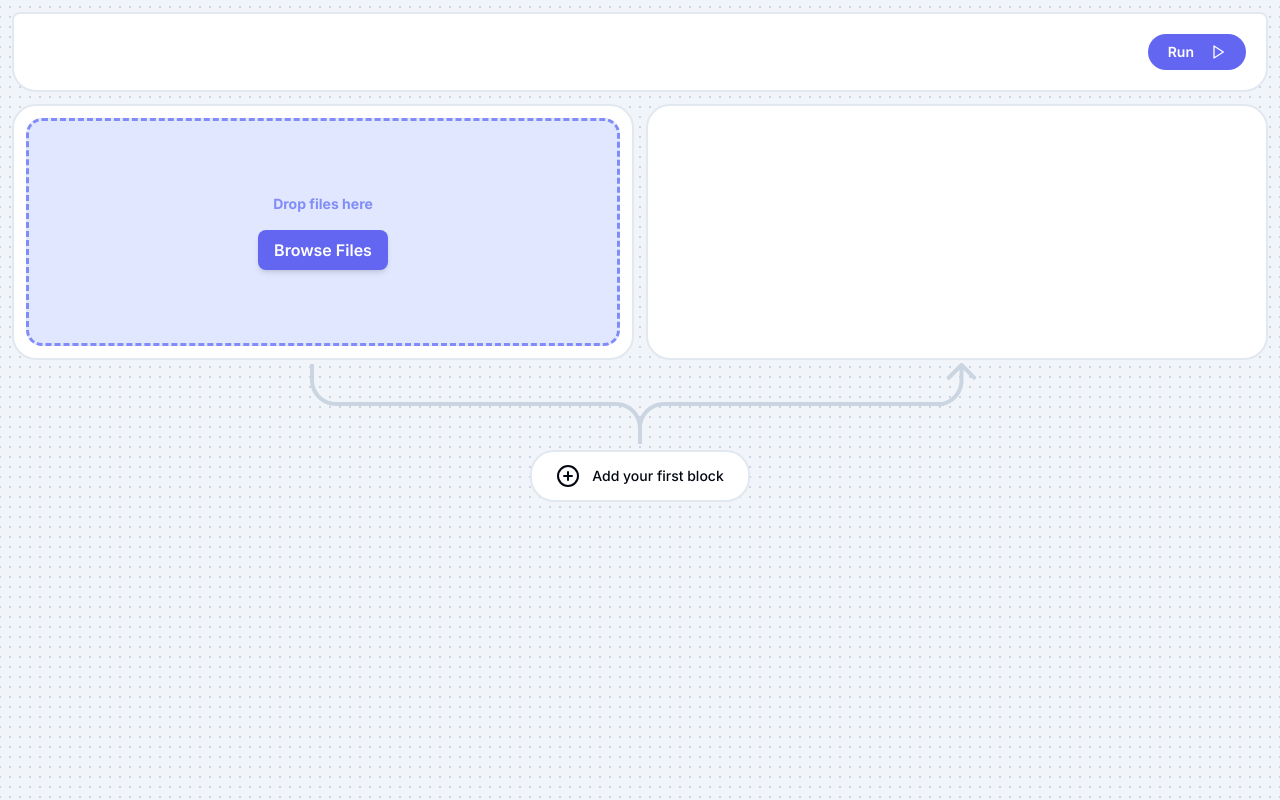
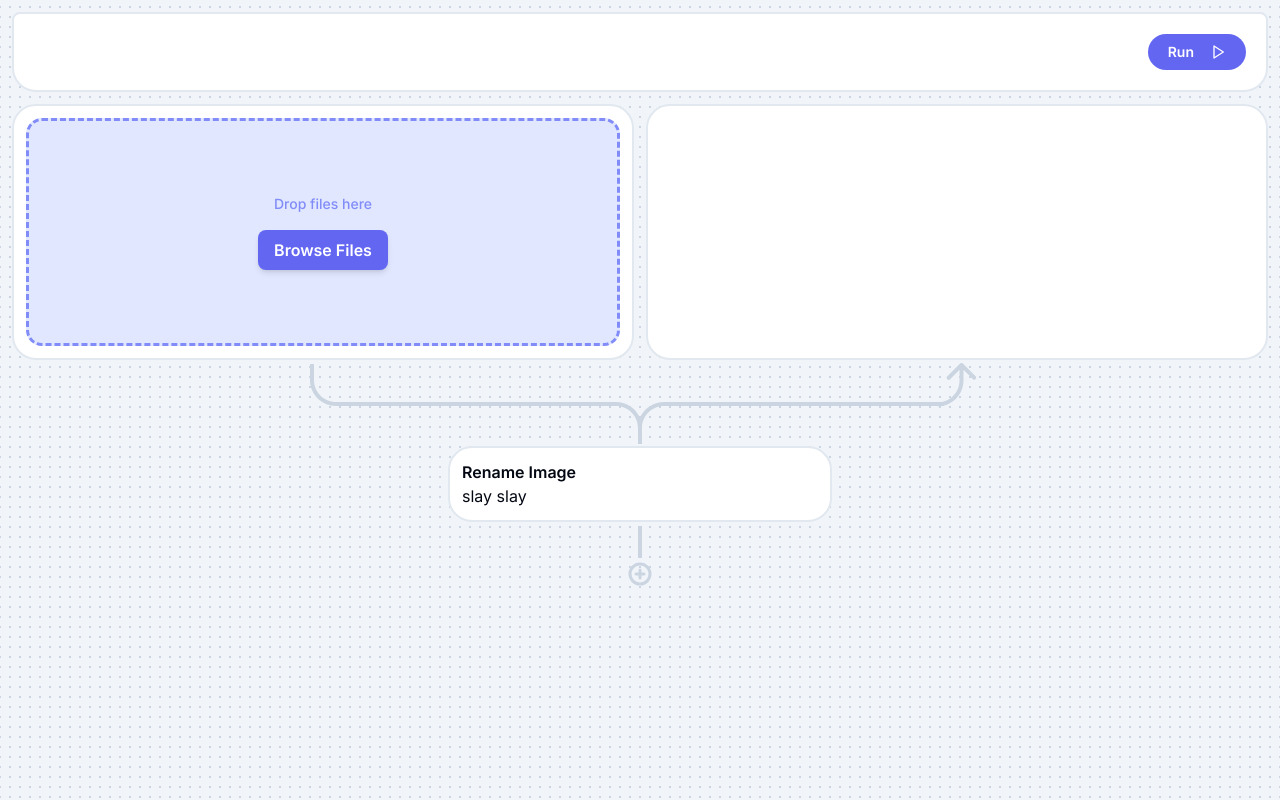
Before and after one commit to Ryanjso/image-blocks, a React (Vite) app: page / in a window 1280 px wide. Built offline with nearby package versions, Linux system fonts and the light colour scheme.

Commit message:
can display local images

```diff
--- a/src/preload/index.d.ts
+++ b/src/preload/index.d.ts
@@ -3,6 +3,8 @@ import { ElectronAPI } from '@electron-toolkit/preload'
 declare global {
   interface Window {
     electron: ElectronAPI
-    api: unknown
+    api: {
+      renameFile: (oldPath: string, newName: string) => Promise<{ error?: string } | string>
+    }
   }
 }
--- a/src/preload/index.ts
+++ b/src/preload/index.ts
@@ -1,8 +1,11 @@
-import { contextBridge } from 'electron'
+import { contextBridge, ipcRenderer } from 'electron'
 import { electronAPI } from '@electron-toolkit/preload'
 
 // Custom APIs for renderer
-const api = {}
+const api = {
+  renameFile: (oldPath: string, newName: string) =>
+    ipcRenderer.invoke('rename-file', oldPath, newName)
+}
 
 // Use `contextBridge` APIs to expose Electron APIs to
 // renderer only if context isolation is enabled, otherwise
--- a/src/renderer/index.html
+++ b/src/renderer/index.html
@@ -6,7 +6,7 @@
     <!-- https://developer.mozilla.org/en-US/docs/Web/HTTP/CSP -->
     <meta
       http-equiv="Content-Security-Policy"
-      content="default-src 'self'; script-src 'self'; style-src 'self' 'unsafe-inline'; img-src 'self' data:"
+      content="default-src 'self'; script-src 'self'; style-src 'self' 'unsafe-inline'; img-src 'self' data: local-file:;"
     />
   </head>
 
--- a/src/renderer/src/App.tsx
+++ b/src/renderer/src/App.tsx
@@ -1,23 +1,59 @@
-import { FlipHorizontal, PenLine, Play, PlusCircle, Scaling, Scissors, Shrink } from 'lucide-react'
+import { Play, PlusCircle } from 'lucide-react'
 import { Arrow } from './assets/svg/arrow'
 import { Curve } from './assets/svg/curve'
-import {
-  DropdownMenu,
-  DropdownMenuContent,
-  DropdownMenuItem,
-  DropdownMenuLabel,
-  DropdownMenuSeparator,
-  DropdownMenuTrigger
-} from './components/ui/DropdownMenu'
+import { DropdownMenu, DropdownMenuTrigger } from './components/ui/DropdownMenu'
+import { Block, BlockType, RenameBlock } from './lib/blocks'
+import { useState } from 'react'
+import { NewBlockDropdownMenuContent } from './components/NewBlockDropdownMenuContent'
 
 function App(): JSX.Element {
+  const [blocks, setBlocks] = useState<Block[]>([new RenameBlock('1', 'Rename Image')])
+  const [images, setImages] = useState<
+    {
+      path: string
+      filename: string
+    }[]
+  >([])
+
   // const ipcHandle = (): void => window.electron.ipcRenderer.send('ping')
 
+  const removeBlock = (id: string) => {
+    setBlocks((prevBlocks) => prevBlocks.filter((block) => block.id !== id))
+  }
+
+  const attemptToRenameTest = async (oldPath: string) => {
+    const newPath = await window.api.renameFile(oldPath, 'mister')
+    console.log(oldPath, newPath)
+  }
+
+  const addBlock = (blockType: BlockType) => {
+    switch (blockType) {
+      case 'rename':
+        setBlocks((prevBlocks) => [
+          ...prevBlocks,
+          new RenameBlock(String(prevBlocks.length + 1), 'Rename Image')
+        ])
+        break
+      case 'resize':
+        break
+      case 'convert':
+        break
+      case 'compress':
+        break
+      case 'trim':
+        break
+      default:
+        break
+    }
+  }
+
+  console.log(images)
+
   return (
-    <div>
+    <div className="font-sans pb-16">
       <div className="p-3 draggable">
         <div className="bg-background h-20 rounded-t-lg rounded-b-3xl border-2 border-slate-200 flex justify-end px-5">
-          <button className="bg-indigo-500 text-white px-5 py-2 rounded-3xl self-center flex items-center space-x-4 no-drag">
+          <button className="bg-indigo-500 text-white px-5 py-2 rounded-3xl self-center flex items-center space-x-4 no-drag hover:bg-indigo-600">
             <span className="text-sm font-semibold">Run</span>
             <Play size={16} strokeWidth={2} />
           </button>
@@ -29,15 +65,17 @@ function App(): JSX.Element {
           <div className="absolute top-[calc(100%+6px)] left-1/2 -translate-x-1/2">
             <Curve className="scale-x-[-1] rotate-180" />
           </div>
+
+          {images.length === 0 ? (
             <div className="w-full h-full bg-indigo-100 border-dashed border-indigo-400 border-[3px] rounded-2xl flex flex-col justify-center space-y-4">
-            <span className="text-indigo-400 font-bold text-center text-sm font-sans">
+              <span className="text-indigo-400 font-medium text-center text-sm">
                 Drop files here
               </span>
 
               <div className="flex justify-center">
                 <label
                   htmlFor="file-upload"
-                className="cursor-pointer inline-block px-4 py-2 bg-indigo-500 text-white font-semibold rounded-lg shadow-md hover:bg-indigo-700"
+                  className="cursor-pointer inline-block px-4 py-2 bg-indigo-500 text-white font-semibold rounded-lg shadow-md hover:bg-indigo-600"
                 >
                   Browse Files
                 </label>
@@ -49,16 +87,37 @@ function App(): JSX.Element {
                   multiple
                   onChange={(e) => {
                     const files = e.target.files
-                  if (files) {
-                    for (let i = 0; i < files.length; i++) {
-                      console.log(files[i])
-                      console.log(files[i].name)
-                    }
-                  }
+                    // if (files) {
+                    //   for (let i = 0; i < files.length; i++) {
+                    //     attemptToRenameTest(files[i].path)
+                    //   }
+                    // }
+
+                    if (files)
+                      setImages((prevImages) => [
+                        ...prevImages,
+                        ...Array.from(files).map((file) => {
+                          return { path: file.path, filename: file.name }
+                        })
+                      ])
                   }}
                 />
               </div>
             </div>
+          ) : (
+            <>
+              {images.map((image) => (
+                <div key={image.path} className="relative w-full h-full bg-blue-600">
+                  <span>{image.filename}</span>
+                  <img
+                    src={'local-file://' + encodeURIComponent(image.path)}
+                    alt="image"
+                    className="w-full h-full object-contain rounded-2xl"
+                  />
+                </div>
+              ))}
+            </>
+          )}
         </div>
         <div className="bg-background w-full h-64 rounded-3xl border-2 p-3 border-slate-200 relative">
           <div className="absolute top-[calc(100%+4.5px)] left-1/2 -translate-x-1/2">
@@ -77,40 +136,49 @@ function App(): JSX.Element {
             <Curve className="scale-x-[-1] absolute top-0 left-[calc(50%-11px)] -translate-x-1/2" />
           </div>
         </div>
-        <div className="flex justify-center mt-11">
-          {/* <button className="bg-background rounded-3xl border-2 border-slate-200 p-3 px-6 self-center flex items-center space-x-3"> */}
+        <div className="mt-10">
+          {blocks.length === 0 && (
+            <div className="flex justify-center text-secondary-foreground">
               <DropdownMenu>
                 <DropdownMenuTrigger className="bg-background rounded-3xl border-2 border-slate-200 p-3 px-6 self-center flex items-center space-x-3">
-              <PlusCircle />
+                  <PlusCircle className="" />
                   <h2 className="font-medium text-sm">Add your first block</h2>
                 </DropdownMenuTrigger>
-            <DropdownMenuContent className="w-56">
-              {/* <DropdownMenuLabel>My Account</DropdownMenuLabel> */}
-              {/* <DropdownMenuSeparator /> */}
-              <DropdownMenuItem>
-                <FlipHorizontal className="mr-2 h-4 w-4" />
-                <span>Convert image type</span>
-              </DropdownMenuItem>
-              <DropdownMenuItem>
-                <Shrink className="mr-2 h-4 w-4" />
-                <span>Compress image</span>
-              </DropdownMenuItem>
-              <DropdownMenuItem>
-                <Scaling className="mr-2 h-4 w-4" />
-                <span>Resize image</span>
-              </DropdownMenuItem>
-              <DropdownMenuItem>
-                <PenLine className="mr-2 h-4 w-4" />
-                <span>Rename image</span>
-              </DropdownMenuItem>
-              <DropdownMenuItem>
-                <Scissors className="mr-2 h-4 w-4" />
-                <span>Trim transparent pixels</span>
-              </DropdownMenuItem>
-            </DropdownMenuContent>
+                <NewBlockDropdownMenuContent addBlock={addBlock} />
               </DropdownMenu>
+            </div>
+          )}
 
-          {/* </button> */}
+          <div className="flex flex-col">
+            {blocks.map((block, index) => (
+              <div key={block.id} className="self-center">
+                <div className="bg-background rounded-3xl border-2 border-slate-200 p-3 relative  min-w-96 ">
+                  <h2 className="font-semibold">{block.title}</h2>
+                  {block.render()}
+                </div>
+                {index < blocks.length - 1 && (
+                  <div className="w-1 h-8 bg-slate-300 mx-auto my-1"></div>
+                )}
+              </div>
+            ))}
+          </div>
+
+          {blocks.length > 0 && (
+            <>
+              <div className="w-1 h-8 bg-slate-300 mx-auto my-1"></div>
+              <div className="flex justify-center text-secondary-foreground">
+                <DropdownMenu>
+                  <DropdownMenuTrigger>
+                    <PlusCircle
+                      className="mx-auto text-slate-300 hover:text-indigo-500 hover:cursor-pointer"
+                      strokeWidth={3}
+                    />
+                  </DropdownMenuTrigger>
+                  <NewBlockDropdownMenuContent addBlock={addBlock} />
+                </DropdownMenu>
+              </div>
+            </>
+          )}
         </div>
       </div>
     </div>
--- /dev/null
+++ b/src/renderer/src/components/NewBlockDropdownMenuContent.tsx
@@ -0,0 +1,36 @@
+import { FlipHorizontal, PenLine, Scaling, Scissors, Shrink } from 'lucide-react'
+import { DropdownMenuContent, DropdownMenuItem } from './ui/DropdownMenu'
+import { BlockType } from '@renderer/lib/blocks'
+
+export const NewBlockDropdownMenuContent = ({
+  addBlock
+}: {
+  addBlock: (blockType: BlockType) => void
+}) => {
+  return (
+    <DropdownMenuContent className="w-56">
+      {/* <DropdownMenuLabel>My Account</DropdownMenuLabel> */}
+      {/* <DropdownMenuSeparator /> */}
+      <DropdownMenuItem onClick={() => addBlock('convert')}>
+        <FlipHorizontal className="mr-2 h-4 w-4" />
+        <span>Convert image type</span>
+      </DropdownMenuItem>
+      <DropdownMenuItem onClick={() => addBlock('compress')}>
+        <Shrink className="mr-2 h-4 w-4" />
+        <span>Compress image</span>
+      </DropdownMenuItem>
+      <DropdownMenuItem onClick={() => addBlock('resize')}>
+        <Scaling className="mr-2 h-4 w-4" />
+        <span>Resize image</span>
+      </DropdownMenuItem>
+      <DropdownMenuItem onClick={() => addBlock('rename')}>
+        <PenLine className="mr-2 h-4 w-4" />
+        <span>Rename image</span>
+      </DropdownMenuItem>
+      <DropdownMenuItem onClick={() => addBlock('trim')}>
+        <Scissors className="mr-2 h-4 w-4" />
+        <span>Trim transparent pixels</span>
+      </DropdownMenuItem>
+    </DropdownMenuContent>
+  )
+}
--- /dev/null
+++ b/src/renderer/src/lib/blocks.tsx
@@ -0,0 +1,24 @@
+export type BlockType = 'rename' | 'resize' | 'convert' | 'compress' | 'trim'
+
+export abstract class Block {
+  id: string
+  title: string
+
+  constructor(id: string, title: string) {
+    this.id = id
+    this.title = title
+  }
+
+  abstract render(): JSX.Element
+  //   abstract updateData(data: any): void
+}
+
+export class RenameBlock extends Block {
+  constructor(id: string, title: string) {
+    super(id, title)
+  }
+
+  render(): JSX.Element {
+    return <div>slay slay</div>
+  }
+}
```
Also changed, not shown: src/main/index.ts (+27 -1 lines). Lines whose indentation alone changed are shown as unchanged.
